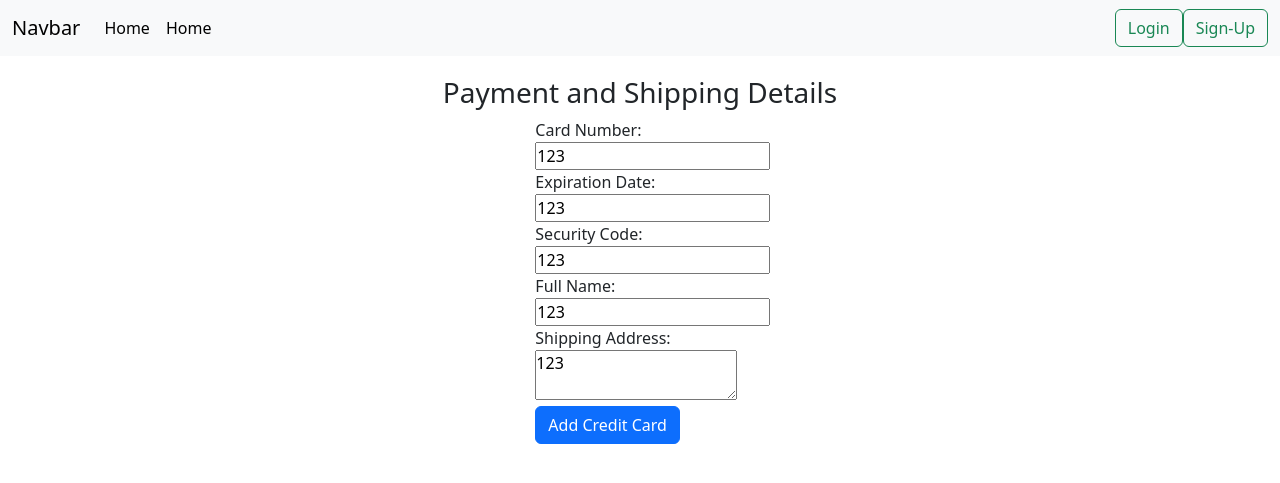
After one commit to samuelsongg/INF2003_Project, a Flask app: page /add_card in a window 1280 px wide. The commit adds this page. Shown: the top 483 px of the page. Run offline with Flask 3, Linux system fonts and the light colour scheme; some libraries are stand-ins or nearby versions.

Commit message:
payment + add card + order success
i'm losing my mind

```diff
--- a/app.py
+++ b/app.py
@@ -217,6 +217,94 @@ def cart_delete():
         return redirect('/cart')
 
 
+@app.route('/payment', methods=['GET', 'POST'])
+def payment():
+    try:
+        if (request.method == 'GET') and session['login_status'] == 1:
+            conn = get_db_connection()
+            shopping_cart = conn.execute(
+                'SELECT * FROM shopping_cart WHERE user_id = ?', (session['user_id'],)).fetchall()
+            card = conn.execute(
+                'SELECT * FROM card_details WHERE user_id = ?', (session['user_id'],)).fetchall()
+            total_price = sum(
+                item['product_price'] * item['product_quantity'] for item in shopping_cart)
+            session['total_price'] = total_price
+            conn.close()
+
+            card_exists = bool(card)
+
+            return render_template('payment.html', shopping_cart=shopping_cart, card_exists=card_exists, total_price=total_price, card=card)
+    except:
+        return redirect('/login.html')
+
+
+@app.route('/order_success', methods=['GET', 'POST'])
+def order_success():
+    user_id = session['user_id']
+    card_id = request.form['card_id']
+    order_price = session.get('total_price')
+    order_payment_method = "card"
+    try:
+        if (request.method == 'POST'):
+            conn = get_db_connection()
+            conn.execute('INSERT INTO orders (user_id, card_id, order_price, order_payment_method) VALUES (?, ?, ?, ?)',
+                            (user_id, card_id, order_price, order_payment_method))
+            conn.commit()
+
+            cursor = conn.cursor()
+            cursor.execute("SELECT last_insert_rowid()")
+            order_id = cursor.fetchone()[0]
+
+            shopping_cart = conn.execute(
+                'SELECT * FROM shopping_cart WHERE user_id = ?', (session['user_id'],)).fetchall()
+
+            for item in shopping_cart:
+                product_id = item['product_id']
+                product_name = item['product_name']
+                product_price = item['product_price']
+                quantity = item['product_quantity']
+
+                conn.execute('INSERT INTO order_items (order_id, product_id, product_name, product_price, quantity) VALUES (?, ?, ?, ?, ?)',
+                            (order_id, product_id, product_name, product_price, quantity))
+                conn.commit()
+
+            order = conn.execute(
+                'SELECT * FROM orders WHERE order_id = ?', (order_id,)).fetchall()
+            order_items = conn.execute(
+                'SELECT * FROM order_items WHERE order_id = ?', (order_id,)).fetchall()
+
+            # conn.execute('DELETE FROM shopping_cart WHERE user_id = ?', (session['user_id'],))
+            conn.commit()
+            conn.close()
+
+            return render_template('order_success.html', order=order, order_items=order_items)
+    except Exception as e:
+            print(str(e))
+            return redirect('/payment')
+    return render_template('order_success.html')
+
+
+@app.route('/add_card', methods=['GET', 'POST'])
+def add_card():
+    if request.method == 'POST':
+        card_number = request.form['card_number']
+        exp_date = request.form['exp_date']
+        security_code = request.form['security_code']
+        full_name = request.form['full_name']
+        shipping_address = request.form['shipping_address']
+        user_id = session['user_id']
+
+        try:
+            conn = get_db_connection()
+            conn.execute('INSERT INTO card_details (user_id, card_number, exp_date, security_code, full_name, shipping_address) VALUES (?, ?, ?, ?, ?, ?)',
+                         (user_id, card_number, exp_date, security_code, full_name, shipping_address))
+            conn.commit()
+            conn.close()
+
+            return redirect('/payment')
+        except Exception as e:
+            return redirect('/login.html')
+    return render_template('/add_card.html')
 
 @app.route('/wishlist', methods=['GET', 'POST'])
 def wishlist():
--- a/schema.sql
+++ b/schema.sql
@@ -1,6 +1,10 @@
 DROP TABLE IF EXISTS users;
 DROP TABLE IF EXISTS shopping_cart;
 DROP TABLE IF EXISTS wishlist;
+DROP TABLE IF EXISTS payment;
+DROP TABLE IF EXISTS card_details;
+DROP TABLE IF EXISTS orders;
+
 
 CREATE TABLE users (
     user_id INTEGER PRIMARY KEY AUTOINCREMENT,
@@ -35,13 +39,55 @@ CREATE TABLE wishlist (
     FOREIGN KEY (user_id) REFERENCES users(user_id)
 );
 
-CREATE TABLE review (
-    review_id INTEGER PRIMARY KEY AUTOINCREMENT,
+CREATE TABLE payment (
+    payment_id INTEGER PRIMARY KEY AUTOINCREMENT,
     user_id INTEGER NOT NULL,
-    review_title varchar(100) NOT NULL,
-    review_description varchar(200),
-    review_rating INTEGER NOT NULL,
-    product_id VARCHAR(100) NOT NULL,
+    payment_method INTEGER NOT NULL,
+    payment_amnt DECIMAL(10, 2) NOT NULL,
     time_created DATETIME DEFAULT CURRENT_TIMESTAMP,
     FOREIGN KEY (user_id) REFERENCES users(user_id)
 );
+
+CREATE TABLE card_details (
+    card_id INTEGER PRIMARY KEY AUTOINCREMENT,
+    user_id INTEGER NOT NULL,
+    card_number VARCHAR(40) NOT NULL,
+    exp_date DATETIME NOT NULL,
+    security_code VARCHAR(3) NOT NULL,
+    full_name VARCHAR(50) NOT NULL,
+    shipping_address varchar(100) NOT NULL,
+    time_created DATETIME DEFAULT CURRENT_TIMESTAMP,
+    FOREIGN KEY (user_id) REFERENCES users(user_id)
+);
+
+CREATE TABLE orders (
+    order_id INTEGER PRIMARY KEY AUTOINCREMENT,
+    user_id INTEGER NOT NULL,
+    order_date DATETIME DEFAULT CURRENT_TIMESTAMP,
+    order_price DECIMAL(10, 2) NOT NULL,
+    order_payment_method VARCHAR(255) NOT NULL,
+    card_id INTEGER,
+    FOREIGN KEY (user_id) REFERENCES users(user_id),
+    FOREIGN KEY (card_id) REFERENCES card_details(card_id)
+);
+
+CREATE TABLE orders (
+    order_id INTEGER PRIMARY KEY AUTOINCREMENT,
+    user_id INTEGER NOT NULL,
+    order_date DATETIME DEFAULT CURRENT_TIMESTAMP,
+    order_price DECIMAL(10, 2) NOT NULL,
+    order_payment_method VARCHAR(255) NOT NULL,
+    card_id INTEGER,
+    FOREIGN KEY (user_id) REFERENCES users(user_id),
+    FOREIGN KEY (card_id) REFERENCES card_details(card_id)
+);
+
+CREATE TABLE order_items (
+    order_item_id INTEGER PRIMARY KEY AUTOINCREMENT,
+    order_id INT,
+    product_id INT,
+    product_name VARCHAR(255),
+    product_price DECIMAL(10, 2),
+    quantity INT,
+    FOREIGN KEY (order_id) REFERENCES orders(order_id)
+);
--- /dev/null
+++ b/templates/add_card.html
@@ -0,0 +1,34 @@
+{% extends 'base.html' %}
+
+{% block head %}
+<title>Ecommerce+</title>
+{% endblock %}
+
+{% block body %}
+
+<main class="container-fluid main-cart-container">
+    <h3>Payment and Shipping Details</h3>
+    <div class="col-md-2">
+        <form action="/add_card" method="POST">
+            <label for="card_number">Card Number:</label>
+            <input type="text" id="card_number" name="card_number" value="123" required>
+
+            <label for="exp_date">Expiration Date:</label>
+            <input type="text" id="exp_date" name="exp_date" required value="123">
+
+            <label for="security_code">Security Code:</label>
+            <input type="text" id="security_code" name="security_code" required value="123">
+
+            <label for="full_name">Full Name:</label>
+            <input type="text" id="full_name" name="full_name" required value="123">
+
+            <label for="shipping_address">Shipping Address:</label>
+            <textarea id="shipping_address" name="shipping_address" required>123</textarea>
+
+            <button type="submit" class="btn btn-primary">Add Credit Card</button>
+        </form>
+    </div>
+</main>
+
+
+{% endblock %}
```
Also changed, not shown: templates/cart.html (+6 -2 lines), templates/order_success.html (added, +56 -0 lines), templates/payment.html (added, +82 -0 lines), sql_database.db.
